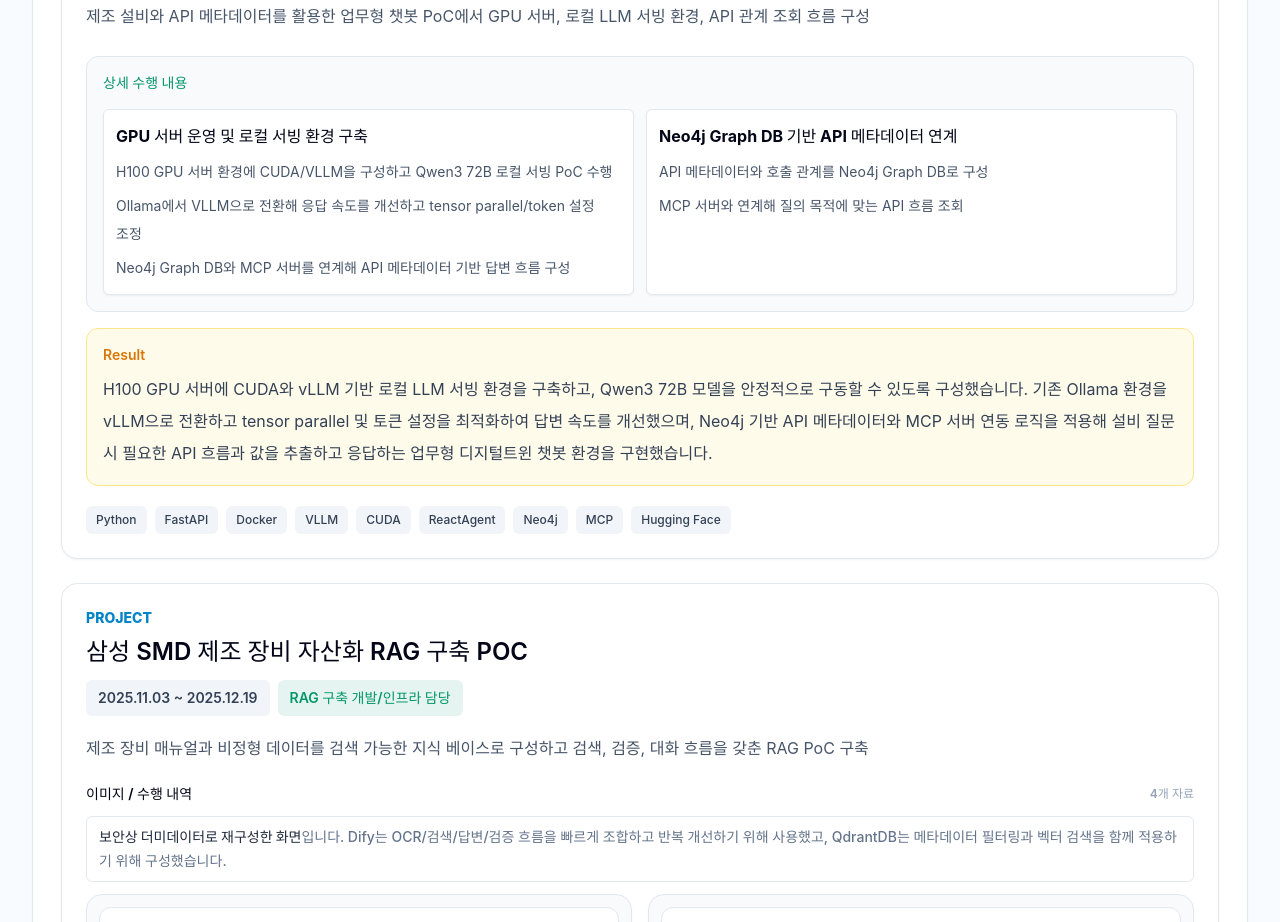
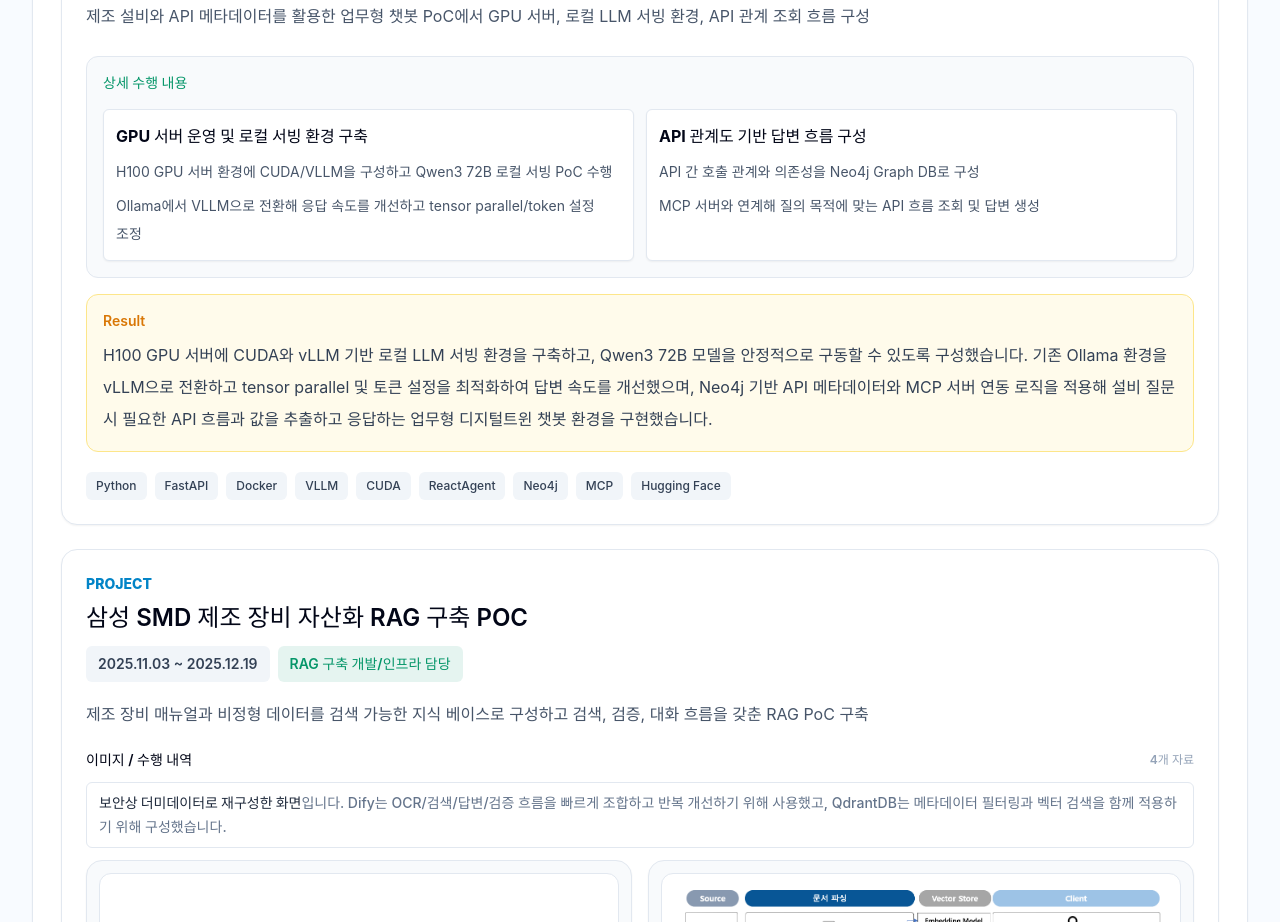
Before and after one commit to JANGSEOKHAN/JANGSEOKHAN.github.io, a React (Vite) app: page / in a window 1280 px wide. Shown: the part 5800-6722 px from the top of the page. Built offline with nearby package versions, Linux system fonts and the light colour scheme; a web font is replaced by a local one.

Commit message:
Refine API relationship details

```diff
--- a/src/data/profile.ts
+++ b/src/data/profile.ts
@@ -293,14 +293,13 @@
         items: [
           'H100 GPU 서버 환경에 CUDA/VLLM을 구성하고 Qwen3 72B 로컬 서빙 PoC 수행',
           'Ollama에서 VLLM으로 전환해 응답 속도를 개선하고 tensor parallel/token 설정 조정',
-          'Neo4j Graph DB와 MCP 서버를 연계해 API 메타데이터 기반 답변 흐름 구성',
         ],
       },
       {
-        title: 'Neo4j Graph DB 기반 API 메타데이터 연계',
+        title: 'API 관계도 기반 답변 흐름 구성',
         items: [
-          'API 메타데이터와 호출 관계를 Neo4j Graph DB로 구성',
-          'MCP 서버와 연계해 질의 목적에 맞는 API 흐름 조회',
+          'API 간 호출 관계와 의존성을 Neo4j Graph DB로 구성',
+          'MCP 서버와 연계해 질의 목적에 맞는 API 흐름 조회 및 답변 생성',
         ],
       },
     ],
```
